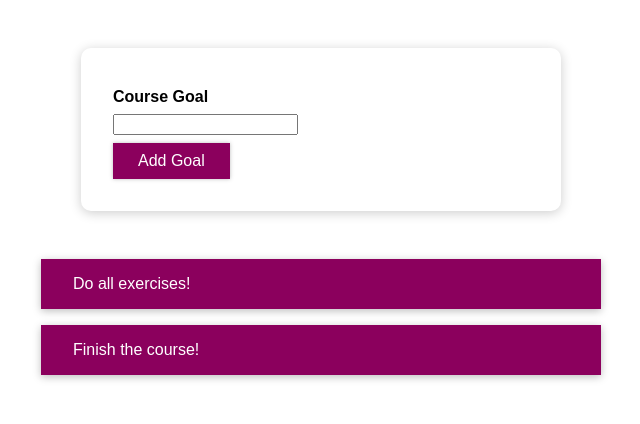
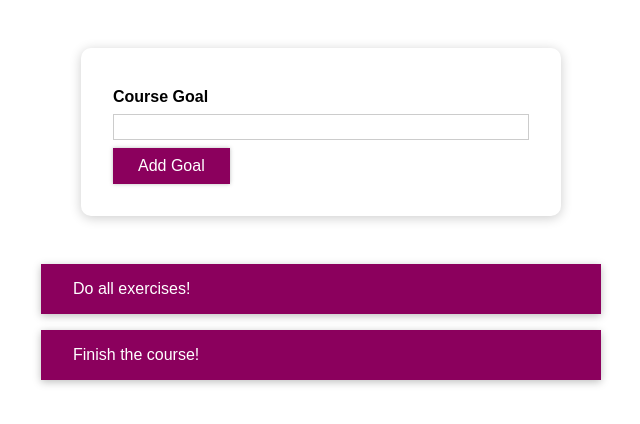
Before and after one commit to dluigi/react-goals-tracker, a React (Create React App) app: page / in a window 1280 px wide. Shown: the top 424 px of the page, without its empty margins (319-959 px from the left). Built offline with nearby package versions, Linux system fonts and the light colour scheme.

Commit message:
Styled Components Usage Method #2(Via Props)

```diff
--- a/src/components/CourseGoals/CourseInput/CourseInput.js
+++ b/src/components/CourseGoals/CourseInput/CourseInput.js
@@ -11,12 +11,14 @@
     font-weight: bold;
     display: block;
     margin-bottom: 0.5rem;
+    color: ${props => (props.invalid ? 'red' : 'black')}
   }
 
-  &form-control input {
+  & input {
     display: block;
     width: 100%;
-    border: 1px solid #ccc;
+    border: 1px solid ${props => (props.invalid ? 'red' :' #ccc')};
+    background: ${props => (props.invalid ? '#ffd7d7' : 'transparent')}
     font: inherit;
     line-height: 1.5rem;
     padding: 0 0.25rem;
@@ -26,15 +28,6 @@
     outline: none;
     background: #fad0ec;
     border-color: #8b005d;
-  }
-
-  &.invalid input {
-    border-color: red;
-    background: #ffd7d7;
-  }
-
-  &.invalid label {
-    color: red;
   }
 `;
 
@@ -63,7 +56,7 @@
 
   return (
     <form onSubmit={formSubmitHandler}>
-      <FormControl className={!isValid && 'invalid'}>
+      <FormControl invalid={!isValid}>
         <label>Course Goal</label>
         <input type="text" onChange={goalInputChangeHandler} />
         </FormControl>
```
